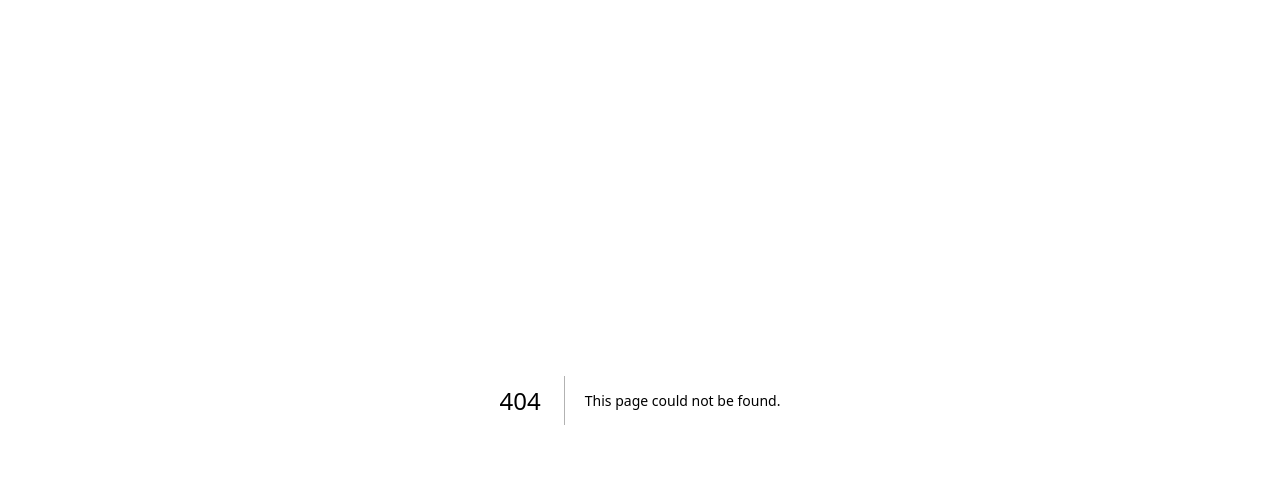
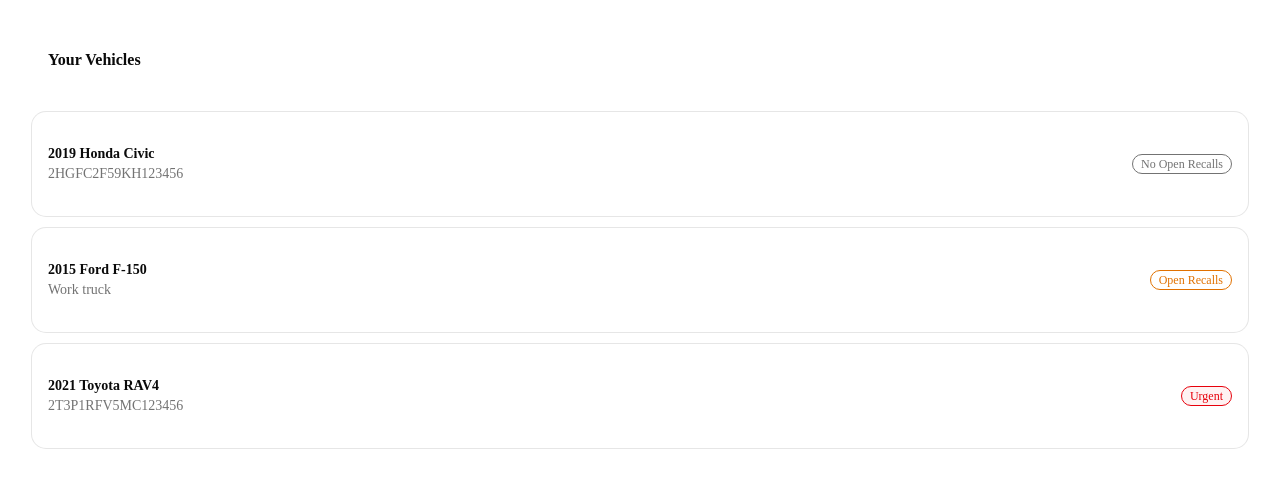
Before and after one commit to civdiv-devs/Recallr, a Next.js app: page /dashboard in a window 1280 px wide. Before the commit this address had no page. Shown: the top 488 px of the page. Built offline with nearby package versions, Linux system fonts and the light colour scheme.

Commit message:
Build dashboard page with hardcoded vehicle data

```diff
--- /dev/null
+++ b/src/app/dashboard/page.tsx
@@ -0,0 +1,83 @@
+import {Card, CardContent} from "@/components/ui/card";
+import {Badge} from "@/components/ui/badge";
+import {Vehicle} from "@/lib/types";
+
+const vehicles: Vehicle[] = [
+    {
+        id: "1",
+        vin: "2HGFC2F59KH123456",
+        verified: true,
+        year: 2019,
+        make: "Honda",
+        model: "Civic",
+        nickname: null,
+        status: "no_open_recalls",
+        lastChecked: "2026-09-27T06:00:00Z",
+    },
+    {
+        id: "2",
+        vin: null,
+        verified: false,
+        year: 2015,
+        make: "Ford",
+        model: "F-150",
+        nickname: "Work truck",
+        status: "open_recall",
+        lastChecked: "2026-09-27T06:00:00Z",
+    },
+    {
+        id: "3",
+        vin: "2T3P1RFV5MC123456",
+        verified: true,
+        year: 2021,
+        make: "Toyota",
+        model: "RAV4",
+        nickname: null,
+        status: "urgent",
+        lastChecked: "2026-09-27T06:00:00Z",
+    },
+];
+
+const statusLabels: Record<Vehicle["status"], string> = {
+    no_open_recalls: "No Open Recalls",
+    open_recall: "Open Recalls",
+    urgent: "Urgent",
+    unverified: "Unverified",
+};
+
+const statusStyles: Record<Vehicle["status"], string> = {
+    no_open_recalls: "border-muted-foreground text-muted-foreground",
+    open_recall: "border-amber-600 text-amber-600",
+    urgent: "border-red-600 text-red-600 bg-red-50",
+    unverified: "border-muted-foreground text-muted-foreground",
+};
+
+export default function DashboardPage() {
+    return (
+        <div className="p-8 space-y-6">
+            <div className="flex items-center justify-between p-4">
+                <h1 className="text-2x1 font-bold">Your Vehicles</h1>
+            </div>
+
+            <div className="space-y-3">
+                {vehicles.map((vehicle) => (
+                    <Card key={vehicle.id}>
+                        <CardContent className="flex items-center justify-between p-4">
+                            <div>
+                                <p className="font-semibold">
+                                    {vehicle.year} {vehicle.make} {vehicle.model}
+                                </p>
+                                <p className="text-sm text-muted-foreground">
+                                    {vehicle.nickname ?? (vehicle.verified ? vehicle.vin : "Manually entered")}
+                                </p>
+                            </div>
+                            <Badge variant="outline" className={statusStyles[vehicle.status]}>
+                                {statusLabels[vehicle.status]}
+                            </Badge>
+                        </CardContent>
+                    </Card>
+                ))}
+            </div>
+        </div>
+    );
+}
--- /dev/null
+++ b/src/lib/types.ts
@@ -0,0 +1,36 @@
+export type RecallStatus =
+  |  "no_open_recalls"
+  |  "open_recall"
+  |  "urgent"
+  |  "unverified";
+
+export type RecallProgress =
+  |  "open"
+  |  "repair_scheduled"
+  |  "fixed"
+  |  "not_applicable";
+
+export type Vehicle = {
+  id: string;
+  vin: string | null;
+  verified: boolean;
+  year: number;
+  make: string;
+  model: string;
+  nickname: string | null;
+  status: RecallStatus;
+  lastChecked: string;
+};
+
+export type Recall = {
+  id: string;
+  vehicleId: string;
+  summary: string;
+  component: string;
+  consequence: string;
+  remedy: string;
+  parkIt: boolean;
+  parkOutside: boolean;
+  reportedDate: string;
+  userStatus: RecallProgress;
+};
```
